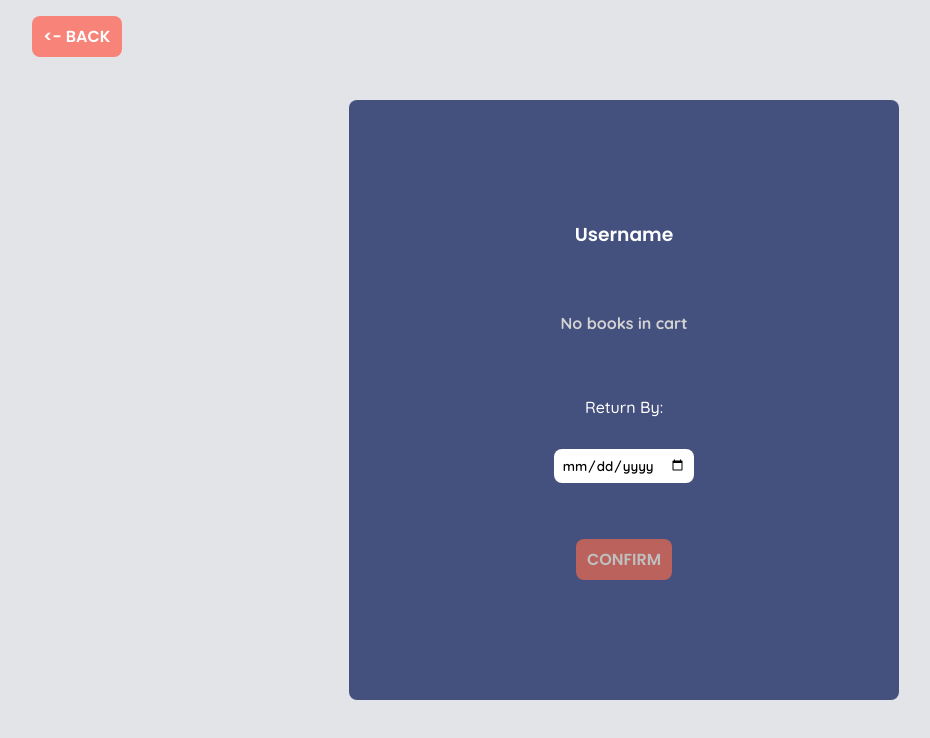
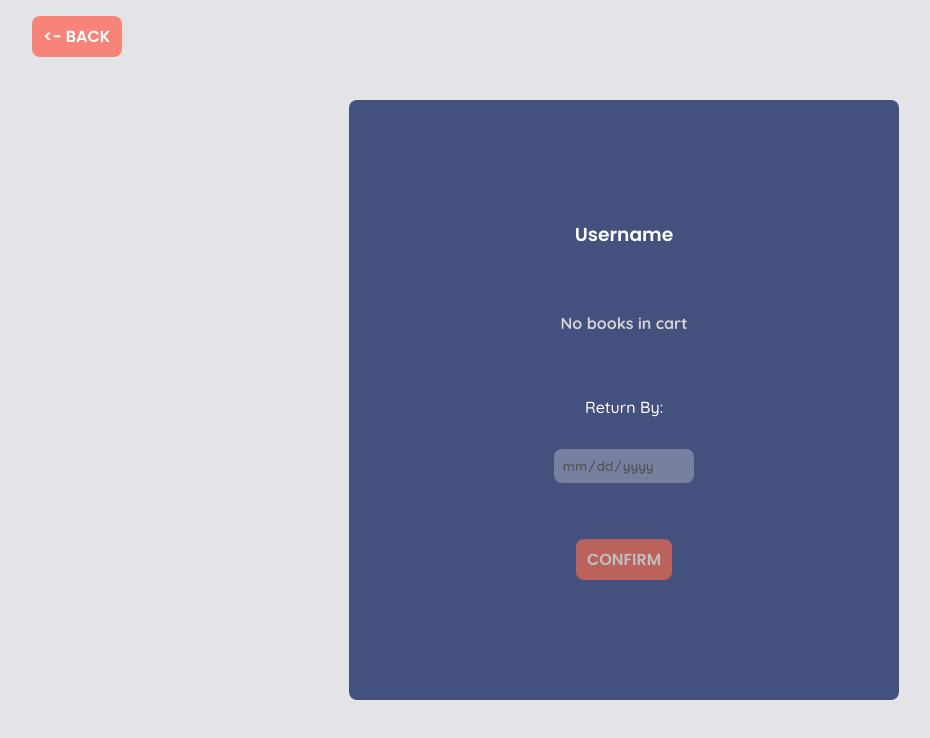
Before and after one commit to akaecliptic/borrow, a React (Create React App) app: page /checkout in a window 1280 px wide. Shown: the top 738 px of the page, without its empty margins (16-946 px from the left). Built offline with nearby package versions, Linux system fonts and the light colour scheme.

Commit message:
Updated cart store to also use localStorage

```diff
--- a/src/components/CheckoutForm.tsx
+++ b/src/components/CheckoutForm.tsx
@@ -4,11 +4,17 @@ import TextButton from "components/TextButton";
 import CheckoutBook from "components/CheckoutBook";
 import "styles/components/CheckoutForm.scss";
 import useCartStore from "hooks/useCartStore";
+import { VoidConsumer } from "types/functions";
 
 const CheckoutForm: FC<{}> = () => {
 
     const [ books ] = useCartStore( state => [ state.books ] );
     const date: string = dayjs().format('YYYY-MM-DD');
+
+    const submit: VoidConsumer = () => {
+        const returnDate: HTMLInputElement = document.getElementById('return-date') as HTMLInputElement;
+        console.log(`${books[0].title}, ${books[1].title} return by: ${returnDate.value}`);
+    };
 
     return (
         <div className='container-checkout-form'>
@@ -23,8 +29,8 @@ const CheckoutForm: FC<{}> = () => {
                 }
             </div>
             <label htmlFor='returnDate'>Return By:</label>
-            <input title='returnDate' type='date' min={date} placeholder={date}/>
-            <TextButton text='CONFIRM' click={ () => { console.log(' Hello World ')} } disable={books.length === 0}/>
+            <input id='return-date' title='returnDate' type='date' min={date} placeholder={date} disabled={books.length === 0}/>
+            <TextButton text='CONFIRM' click={ () => submit() } disable={books.length === 0}/>
         </div>
     );
 };
--- a/src/hooks/useCartStore.ts
+++ b/src/hooks/useCartStore.ts
@@ -1,5 +1,6 @@
 import IBook from "shapes/Book";
 import { create } from "zustand";
+import LocalStore from "hooks/util/LocalStore";
 
 export type CartState = {
     books: IBook[]; //! WATCH: Might need to be careful with object equality.
@@ -9,22 +10,29 @@ export type CartState = {
     clearCart: ( ) => void;
 };
 
+const [getStore, setStore] = LocalStore();
+
 const useCartStore = create<CartState>()((set, get) => ({
-    books: [],
+    books: ( getStore('cart') !== null ) ? getStore<IBook[]>('cart')! : [],
     addBook: ( val ) => {
         if( get().books.length >= 2 )
             return false;
 
         const merged: IBook[] = [...get().books, val];
         set({ books: merged });
+        setStore('cart', get().books);
         return true;
     },
     removeBook: ( val: IBook ) => {
         const filtered: IBook[] = get().books.filter( book => book.id !== val.id);
         set({ books: filtered });
+        setStore('cart', get().books);
     },
     carries: ( val: IBook) => { return get().books.findIndex( item => item.id === val.id) !== -1; },
-    clearCart: ( ) => set({ books: [] })
+    clearCart: ( ) => {
+        set({ books: [] })
+        setStore('cart');
+    }
 }));
 
 export default useCartStore;
--- /dev/null
+++ b/src/hooks/util/LocalStore.ts
@@ -0,0 +1,29 @@
+import { StoreKey } from "types/alias";
+import { StorageGetter, StorageSetter } from "types/functions";
+
+//* CONSIDER: A set function that does not overwrite data completely
+const LocalStore = (): [ StorageGetter, StorageSetter ] => {
+
+    const getter: StorageGetter = <T>( key: StoreKey ) => {
+        if ( typeof(Storage) === "undefined" || localStorage.getItem(key) === null ) return null;
+        return JSON.parse(localStorage.getItem(key)!) as T;
+    };
+
+    const setter: StorageSetter = ( key: StoreKey, val?: object | string ) => {
+        if ( typeof Storage === 'undefined' ) return false;
+
+        if ( !val ) {
+            localStorage.removeItem(key);
+            return true;
+        }
+
+        let data: string = ( typeof val === 'object' ) ? JSON.stringify(val) : val;
+        localStorage.setItem(key, data);
+
+        return true;
+    };
+
+    return [ getter, setter ];
+};
+
+export default LocalStore;
--- a/src/types/alias.ts
+++ b/src/types/alias.ts
@@ -1 +1,2 @@
 export type ScreenSize = { width: number; height: number };
+export type StoreKey = 'cart';
--- a/src/types/functions.ts
+++ b/src/types/functions.ts
@@ -1,3 +1,8 @@
+import { StoreKey } from "types/alias";
+
 export type OnClickListener = ( event: React.MouseEvent ) => void;
 export type OnChangeListener = ( event: React.ChangeEvent<HTMLInputElement> ) => void;
 export type VoidConsumer = ( ) => void;
+
+export type StorageGetter = <T>( key: StoreKey ) => T | null;
+export type StorageSetter = ( key: StoreKey, val?: string | object ) => boolean;
```
